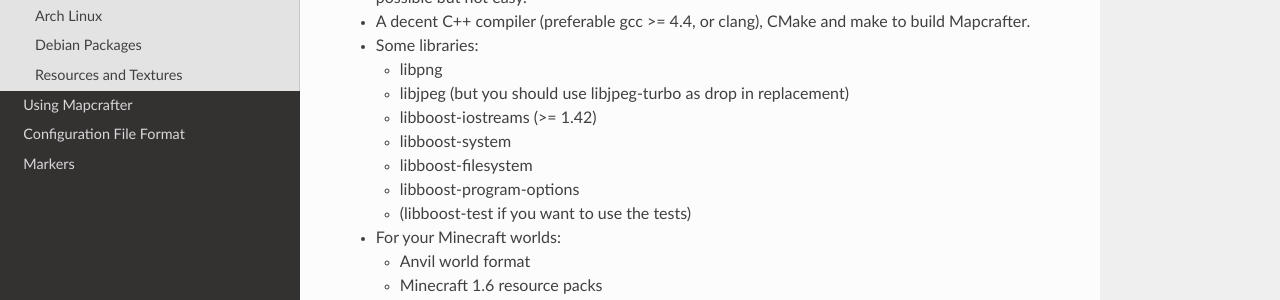
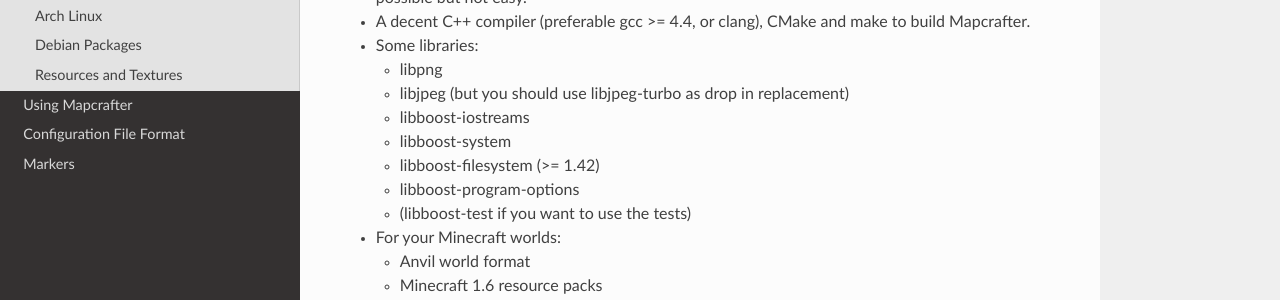
Before and after one commit to mapcrafter/mapcrafter, a Sphinx documentation site: the page built from docs/installation.rst, in a window 1280 px wide and 900 px high. Shown: the part 254-554 px from the top of the window. Built offline with Sphinx 7.4.7 and the Read the Docs theme 2.0.0, drawn with Linux system fonts in a browser that asks for light colours.

```diff
--- a/docs/installation.rst
+++ b/docs/installation.rst
@@ -12,9 +12,9 @@ Requirements
 
   * libpng
   * libjpeg (but you should use libjpeg-turbo as drop in replacement)
-  * libboost-iostreams (>= 1.42)
+  * libboost-iostreams
   * libboost-system
-  * libboost-filesystem
+  * libboost-filesystem (>= 1.42)
   * libboost-program-options
   * (libboost-test if you want to use the tests)
 * For your Minecraft worlds:
```
